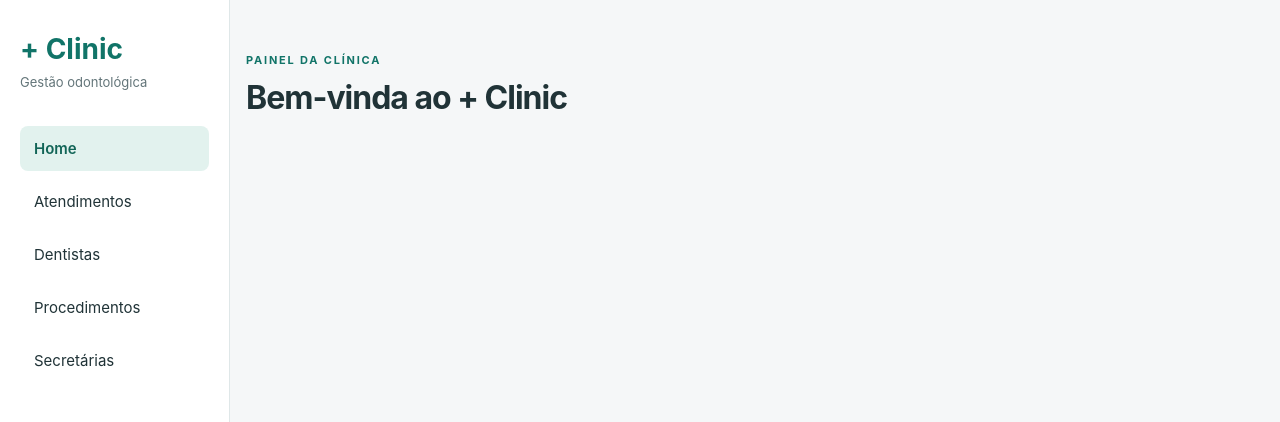
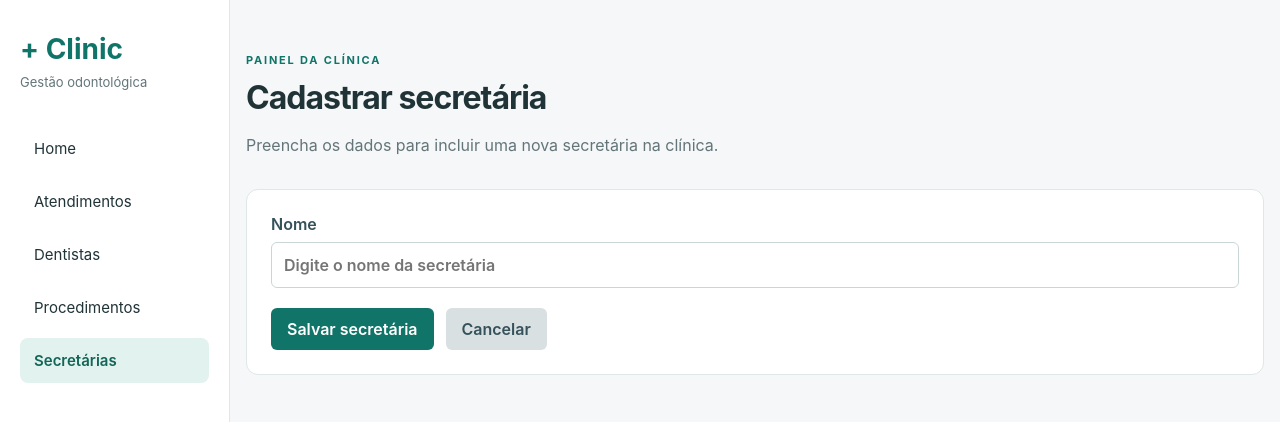
Before and after one commit to FilipeLaceerda/frontend-clinic, a React (Vite) app: page /secretarias/novo in a window 1280 px wide. Before the commit this address led to /. Shown: the top 422 px of the page. Built offline with nearby package versions, Linux system fonts and the light colour scheme; no server answers.

Commit message:
add formSecretaria

```diff
--- a/src/App.jsx
+++ b/src/App.jsx
@@ -1,19 +1,20 @@
-import { Navigate, Route, Routes } from 'react-router-dom';
-import BarraLateral from './components/BarraLateral';
-import Home from './pages/Home';
-import Atendimentos from './pages/Atendimentos/Atendimentos';
-import FormularioAtendimento from './pages/FormularioAtendimento/FormularioAtendimento';
-import VisualizarAtendimento from './pages/VisualizarAtendimento/VisualizarAtendimento';
-import Dentistas from './pages/Dentistas';
-import Procedimentos from './pages/Procedimentos';
-import Secretarias from './pages/Secretarias';
+import { Navigate, Route, Routes } from "react-router-dom";
+import BarraLateral from "./components/BarraLateral";
+import Home from "./pages/Home";
+import Atendimentos from "./pages/Atendimentos/Atendimentos";
+import FormularioAtendimento from "./pages/FormularioAtendimento/FormularioAtendimento";
+import VisualizarAtendimento from "./pages/VisualizarAtendimento/VisualizarAtendimento";
+import Dentistas from "./pages/Dentistas";
+import Procedimentos from "./pages/Procedimentos";
+import Secretarias from "./pages/Secretarias";
+import FormularioSecretaria from "./pages/FormularioSecretaria/FormularioSecretaria";
 
 const paginas = [
-  ['/', 'Home'],
-  ['/atendimentos', 'Atendimentos'],
-  ['/dentistas', 'Dentistas'],
-  ['/procedimentos', 'Procedimentos'],
-  ['/secretarias', 'Secretárias'],
+  ["/", "Home"],
+  ["/atendimentos", "Atendimentos"],
+  ["/dentistas", "Dentistas"],
+  ["/procedimentos", "Procedimentos"],
+  ["/secretarias", "Secretárias"],
 ];
 
 export default function App() {
@@ -24,12 +25,19 @@ export default function App() {
         <Routes>
           <Route path="/" element={<Home />} />
           <Route path="/atendimentos" element={<Atendimentos />} />
-          <Route path="/atendimentos/novo" element={<FormularioAtendimento />} />
-          <Route path="/atendimentos/:id/editar" element={<FormularioAtendimento />} />
+          <Route
+            path="/atendimentos/novo"
+            element={<FormularioAtendimento />}
+          />
+          <Route
+            path="/atendimentos/:id/editar"
+            element={<FormularioAtendimento />}
+          />
           <Route path="/atendimentos/:id" element={<VisualizarAtendimento />} />
           <Route path="/dentistas" element={<Dentistas />} />
           <Route path="/procedimentos" element={<Procedimentos />} />
           <Route path="/secretarias" element={<Secretarias />} />
+          <Route path="/secretarias/novo" element={<FormularioSecretaria />} />
           <Route path="*" element={<Navigate to="/" replace />} />
         </Routes>
       </main>
--- a/src/components/AcoesTabela/estilo.css
+++ b/src/components/AcoesTabela/estilo.css
@@ -18,6 +18,8 @@
   justify-content: center;
   width: 34px;
   height: 34px;
+  min-width: 34px;
+  min-height: 34px;
   padding: 0;
   border-radius: 8px;
   background: #edf5f4;
@@ -27,6 +29,9 @@
   transition:
     opacity 0.2s ease,
     transform 0.2s ease;
+  font-size: 12px;
+  font-weight: 600;
+  line-height: 1;
 }
 
 .icon-button:hover {
@@ -54,16 +59,23 @@
   color: #b63b35;
 }
 
+.icon-button.secondary,
+.icon-button.success {
+  width: auto;
+  height: auto;
+  min-width: 0;
+  min-height: 34px;
+  padding: 8px 12px;
+  white-space: nowrap;
+}
+
 .icon-button.secondary {
   background: #d8e0e2;
   color: #35515a;
-  padding: 8px 35px;
 }
 
 .icon-button.success {
   background: #117468;
   color: white;
-  width: auto;
-  padding: 8px 12px;
   margin-right: 8px;
 }
--- /dev/null
+++ b/src/pages/FormularioSecretaria/FormularioSecretaria.css
@@ -0,0 +1,33 @@
+.formulario-secretaria__acoes {
+  display: flex;
+  gap: 12px;
+  margin-top: 20px;
+  flex-wrap: wrap;
+}
+
+.formulario-secretaria__botao,
+.formulario-secretaria__botao-cancelar {
+  height: auto;
+  min-height: 40px;
+  padding: 11px 16px;
+  border-radius: 6px;
+  border: 0;
+  font: inherit;
+  font-weight: 600;
+  cursor: pointer;
+}
+
+.formulario-secretaria__botao {
+  background: #117468;
+  color: white;
+}
+
+.formulario-secretaria__botao-cancelar {
+  background: #d8e0e2;
+  color: #35515a;
+}
+
+.formulario-secretaria__botao:disabled {
+  opacity: 0.7;
+  cursor: not-allowed;
+}
--- /dev/null
+++ b/src/pages/FormularioSecretaria/FormularioSecretaria.jsx
@@ -0,0 +1,107 @@
+import { useState } from "react";
+import { useNavigate } from "react-router-dom";
+import Header from "../../components/Header";
+import { criar } from "../../services/secretariaService";
+import "./FormularioSecretaria.css";
+
+const vazio = {
+  nome: "",
+};
+
+export default function FormularioSecretaria() {
+  const navigate = useNavigate();
+  const [dados, setDados] = useState(vazio);
+  const [salvando, setSalvando] = useState(false);
+  const [erro, setErro] = useState("");
+
+  function alterarCampo(event) {
+    const { name, value } = event.target;
+    setDados((anterior) => ({ ...anterior, [name]: value }));
+  }
+
+  async function enviar(event) {
+    event.preventDefault();
+    const nome = dados.nome.trim();
+
+    if (!nome) {
+      setErro("Informe o nome da secretária.");
+      return;
+    }
+
+    setSalvando(true);
+    setErro("");
+
+    try {
+      await criar({ nome });
+      navigate("/secretarias");
+    } catch (error) {
+      setErro(
+        error.response?.data?.error ||
+          error.response?.data?.mensagem ||
+          error.response?.data?.message ||
+          "Não foi possível cadastrar a secretária.",
+      );
+    } finally {
+      setSalvando(false);
+    }
+  }
+
+  return (
+    <section>
+      <Header
+        titulo="Cadastrar secretária"
+        descricao="Preencha os dados para incluir uma nova secretária na clínica."
+      />
+
+      <div className="card">
+        <form onSubmit={enviar} style={{ padding: "24px" }}>
+          {erro && (
+            <p
+              className="notice"
+              role="alert"
+              style={{ padding: 0, marginBottom: "16px" }}
+            >
+              {erro}
+            </p>
+          )}
+
+          <label
+            style={{
+              display: "grid",
+              gap: "8px",
+              fontWeight: 600,
+              color: "#35515a",
+            }}
+          >
+            Nome
+            <input
+              type="text"
+              name="nome"
+              value={dados.nome}
+              onChange={alterarCampo}
+              placeholder="Digite o nome da secretária"
+              required
+            />
+          </label>
+
+          <div className="formulario-secretaria__acoes">
+            <button
+              type="submit"
+              className="formulario-secretaria__botao"
+              disabled={salvando}
+            >
+              {salvando ? "Salvando..." : "Salvar secretária"}
+            </button>
+            <button
+              type="button"
+              className="formulario-secretaria__botao-cancelar"
+              onClick={() => navigate("/secretarias")}
+            >
+              Cancelar
+            </button>
+          </div>
+        </form>
+      </div>
+    </section>
+  );
+}
--- a/src/pages/Secretarias.jsx
+++ b/src/pages/Secretarias.jsx
@@ -1,5 +1,8 @@
 import { useEffect, useState } from "react";
+import { useNavigate } from "react-router-dom";
 import AcoesTabela from "../components/AcoesTabela";
+import BotaoCadastrar from "../components/BotaoCadastrar/BotaoCadastrar";
+import CabecalhoComAcao from "../components/CabecalhoComAcao";
 import { listar, atualizar, excluir } from "../services/secretariaService";
 
 const normalizar = (valor) =>
@@ -9,6 +12,7 @@ const normalizar = (valor) =>
     .toLowerCase();
 
 export default function Secretarias() {
+  const navigate = useNavigate();
   const [dados, setDados] = useState([]);
   const [busca, setBusca] = useState("");
   const [carregando, setCarregando] = useState(true);
@@ -115,11 +119,16 @@ export default function Secretarias() {
 
   return (
     <section>
-      <header>
-        <span className="eyebrow">PAINEL DA CLÍNICA</span>
-        <h1>Secretárias</h1>
-        <p>Equipe responsável pela recepção e pelos agendamentos.</p>
-      </header>
+      <CabecalhoComAcao
+        titulo="Secretárias"
+        descricao="Equipe responsável pela recepção e pelos agendamentos."
+        acao={
+          <BotaoCadastrar
+            labelButton="Cadastrar secretária"
+            onClick={() => navigate("/secretarias/novo")}
+          />
+        }
+      />
 
       <div className="card">
         <div className="toolbar">
@@ -132,6 +141,7 @@ export default function Secretarias() {
               onChange={(event) => setBusca(event.target.value)}
             />
           </label>
+
           {!carregando && !erro && (
             <span role="status">{filtrados.length} registro(s)</span>
           )}
--- a/src/styles.css
+++ b/src/styles.css
@@ -118,6 +118,14 @@ header p {
   color: #637579;
   font-size: 13px;
   padding-bottom: 12px;
+}
+.toolbar-actions {
+  display: flex;
+  align-items: center;
+  gap: 12px;
+}
+.toolbar-actions .botao-acao {
+  margin-top: 0;
 }
 input {
   min-width: 0;
```
